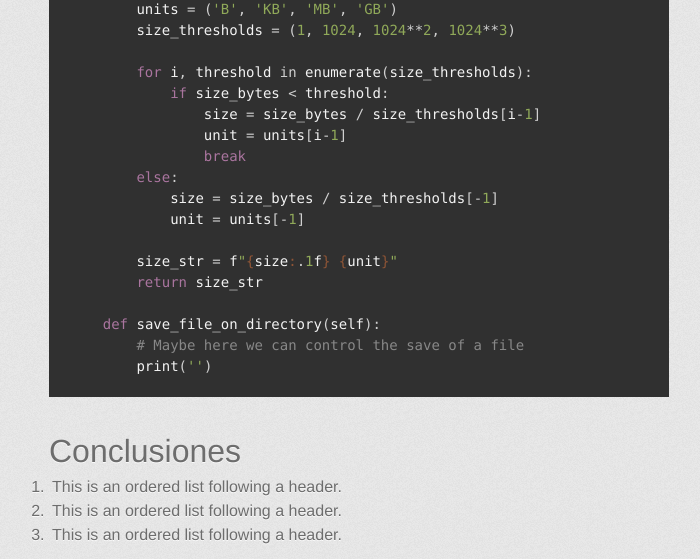
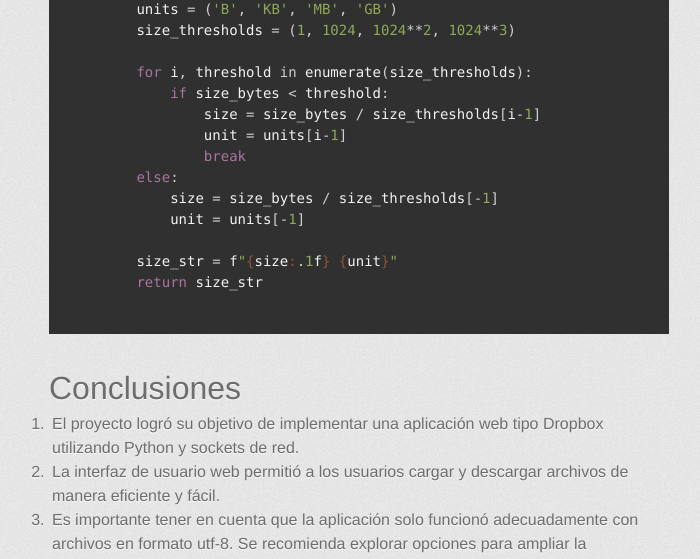
Before and after one commit to JoseLuisSantillan/proyectofinalredes.github.io, a Jekyll site: the page built from index.md, in a window 1280 px wide and 1400 px high, scrolled down 5478 px. Shown: the top 559 px of the window, without its empty margins (281-981 px from the left). Built offline with Jekyll 4.4.1, drawn with Linux system fonts in a browser that asks for light colours; some web fonts are replaced; some of the changed text lies outside the part shown.

Commit message:
conclusiones

````diff
--- a/index.md
+++ b/index.md
@@ -243,22 +243,20 @@ class FileManager():
         size_str = f"{size:.1f} {unit}"
         return size_str
 
-    def save_file_on_directory(self):
-        # Maybe here we can control the save of a file
-        print('')
 ```
 
 # Conclusiones
 
-1.  This is an ordered list following a header.
-2.  This is an ordered list following a header.
-3.  This is an ordered list following a header.
+
+1.  El proyecto logró su objetivo de implementar una aplicación web tipo Dropbox utilizando Python y sockets de red.
+2.  La interfaz de usuario web permitió a los usuarios cargar y descargar archivos de manera eficiente y fácil.
+3.  Es importante tener en cuenta que la aplicación solo funcionó adecuadamente con archivos en formato utf-8. Se recomienda explorar opciones para ampliar la compatibilidad con otros formatos de archivo.
 
 
-### Small image
+<!-- ### Small image
 
 ![Octocat](https://github.githubassets.com/images/icons/emoji/octocat.png)
 
 ### Large image
 
-![Branching](https://guides.github.com/activities/hello-world/branching.png)
+![Branching](https://guides.github.com/activities/hello-world/branching.png) -->
````
